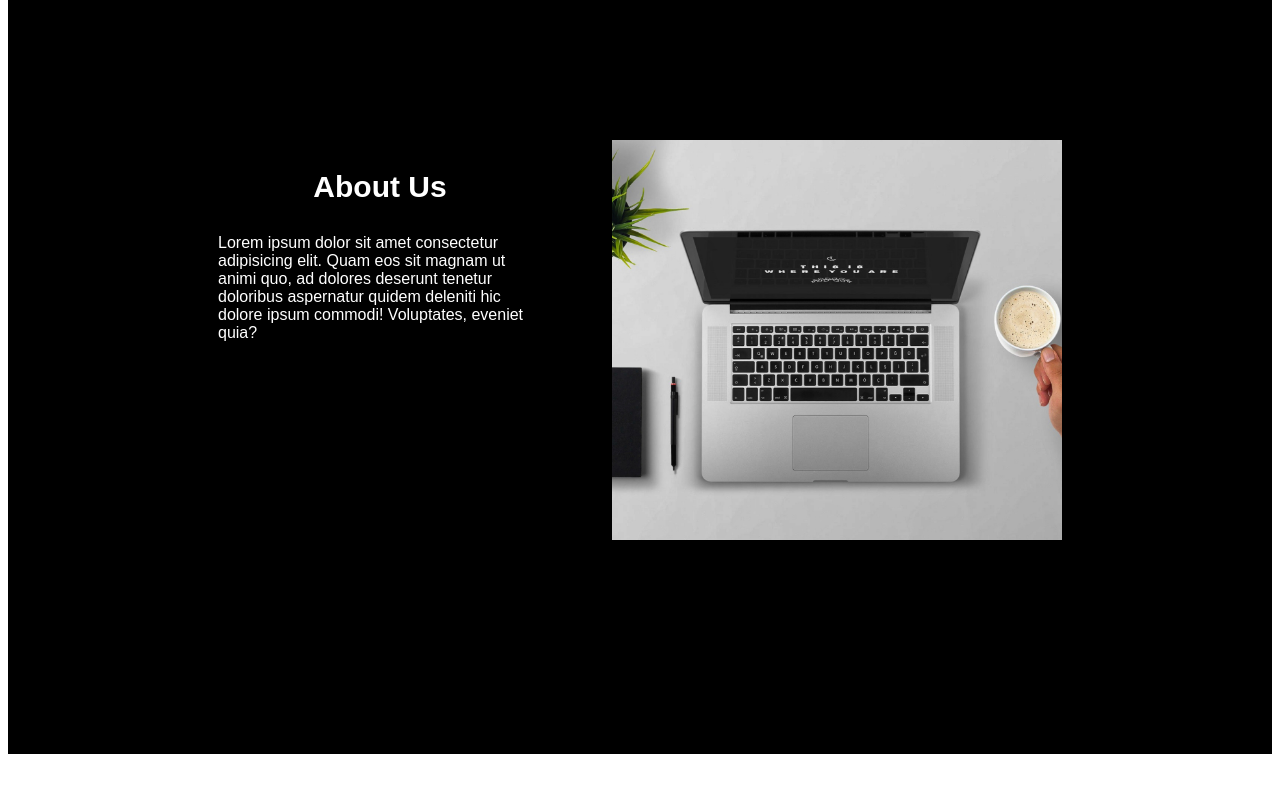
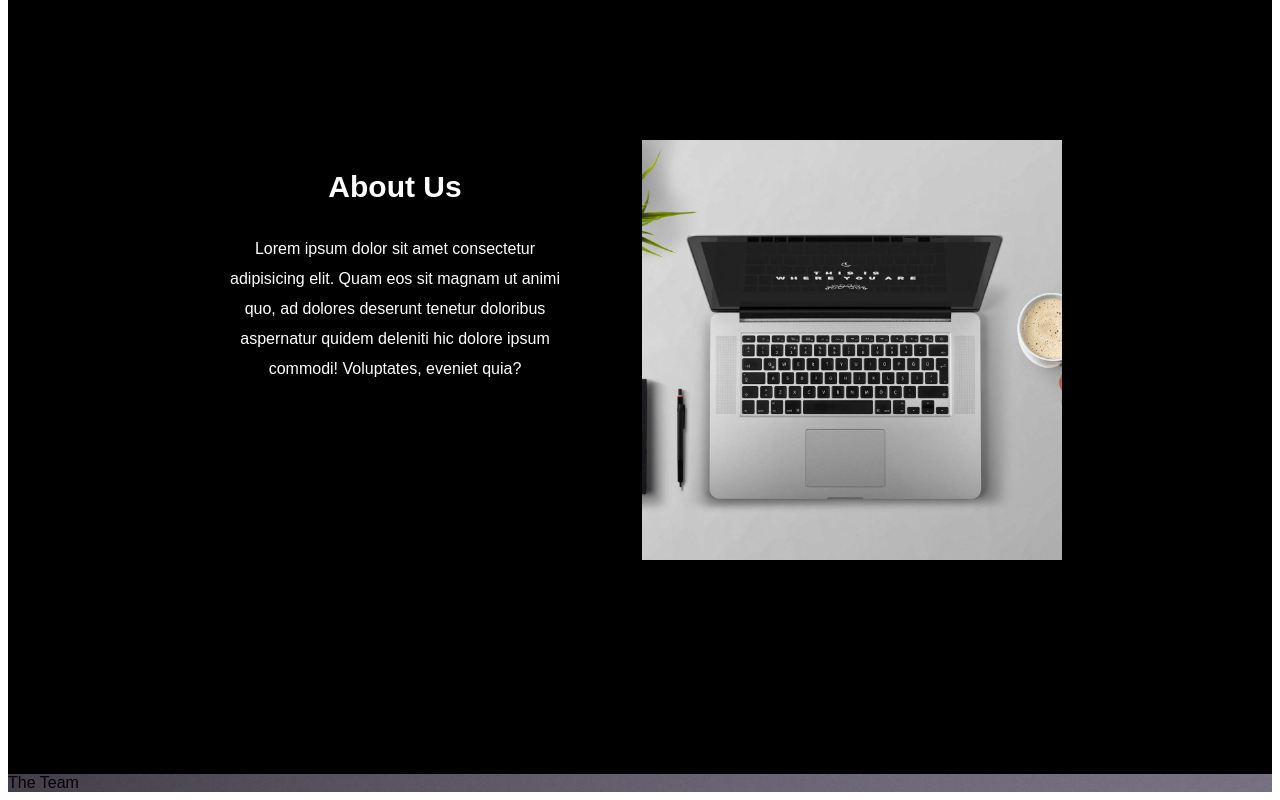
Before and after one commit to Germain712/Official_Website, a plain HTML site: page index.html in a window 1280 px wide. Shown: the part 691-1491 px from the top of the page. Before the commit the page ends 1453 px from the top, so only its background shows below. Drawn offline with Linux system fonts and the light colour scheme.

Commit message:
Added a team section

```diff
--- a/index.html
+++ b/index.html
@@ -13,18 +13,24 @@
       <h3>The greatest website on earth, built and designed for you</h3>
     </header>
 
+    <!--About Section-->
     <section class="about">
       <box class="about-box">
         <h3 class="about-us">About Us</h3>
-
-        Lorem ipsum dolor sit amet consectetur adipisicing elit. Quam eos sit
-        magnam ut animi quo, ad dolores deserunt tenetur doloribus aspernatur
-        quidem deleniti hic dolore ipsum commodi! Voluptates, eveniet quia?
+        <p>
+          Lorem ipsum dolor sit amet consectetur adipisicing elit. Quam eos sit
+          magnam ut animi quo, ad dolores deserunt tenetur doloribus aspernatur
+          quidem deleniti hic dolore ipsum commodi! Voluptates, eveniet quia?
+        </p>
       </box>
 
       <box class="about-box">
         <img src="Imgs/about.jpg" alt="About Us Image" />
       </box>
+
+      <!--Team Section-->
     </section>
+
+    <section class="team">The Team</section>
   </body>
 </html>
--- a/style.css
+++ b/style.css
@@ -30,12 +30,21 @@ h3 {
 }
 
 .about img {
-  max-width: 450px;
-  height: 400px;
+  max-width: 420px;
+  height: 420px;
   object-fit: cover;
+}
+
+.about p {
+  line-height: 30px;
+  text-align: center;
 }
 
 .about-us {
   color: white;
   text-align: center;
 }
+
+.team {
+  background-image: url("Imgs/mountain.jpg");
+}
```
